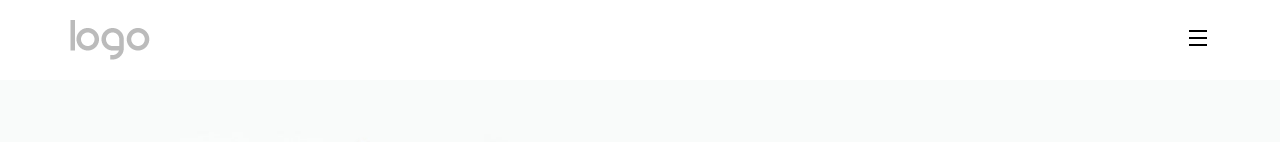
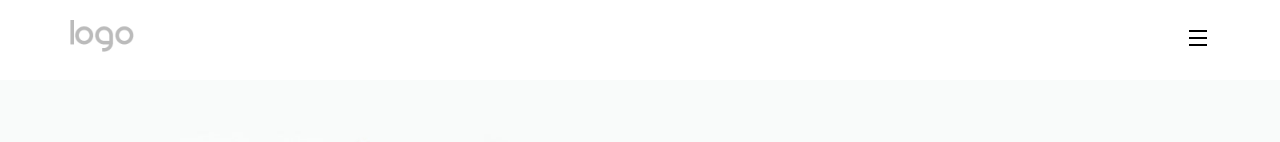
Before and after one commit to jihunv8/publishing-prac--music-edu, a React (Create React App) app: page / in a window 1280 px wide. Shown: the top 142 px of the page. Built offline with nearby package versions, Linux system fonts and the light colour scheme; a web font is replaced by a local one.

Commit message:
[add] Header 컴포넌트 구조 변경, 반응형 적용. Section1 컴포넌트 theme적용법 약간 변경

```diff
--- a/src/components/common/Header.jsx
+++ b/src/components/common/Header.jsx
@@ -1,39 +1,71 @@
 import styled from 'styled-components';
+import * as mediaSize from '../../global-style/style-util/mediaSize';
 
 import logo from '../../images/default-logo.png';
 import menuIcon from '../../images/icons/menu.svg';
 
-const HeaderWrapper = styled.header``;
+function Header() {
+  return (
+    <haeder>
+      <HeaderContentsArea>
+        <Logo>
+          <a href="">
+            <img src={logo} />
+          </a>
+        </Logo>
 
-const HeaderContents = styled.div`
-  width: ${({ theme }) => theme.mediaSize.contentsArea.xLarge};
+        <TempButton>
+          <img src={menuIcon} />
+        </TempButton>
+      </HeaderContentsArea>
+    </haeder>
+  );
+}
+
+export default Header;
+
+const HeaderContentsArea = styled.div`
+  width: ${mediaSize.contentsAreaXLarge};
   height: 80px;
   margin: 0 auto;
   display: flex;
   justify-content: space-between;
   align-items: center;
+
+  @media screen and (max-width: ${mediaSize.screenLarge}) {
+    width: ${mediaSize.contentsAreaLarge};
+  }
+
+  @media screen and (max-width: ${mediaSize.screenMiddle}) {
+    width: ${mediaSize.contentsAreaMiddle};
+  }
+
+  @media screen and (max-width: ${mediaSize.screenSmall}) {
+    width: ${mediaSize.contentsAreaSmall};
+  }
+
+  @media screen and (max-width: ${mediaSize.screenXSmall}) {
+    width: ${mediaSize.contentsAreaXSmall};
+  }
+`;
+
+const Logo = styled.h1`
+  height: 100%;
+  display: flex;
+  align-items: center;
+
+  > a > img {
+    width: 64px;
+  }
 `;
 
 const TempButton = styled.button`
   /* color: #1847b8; */
   background-color: rgba(0, 0, 0, 0);
   border: none;
-  width: 24px;
-  height: 30px;
   cursor: pointer;
+
+  > img {
+    width: 24px;
+  }
 `;
-
-function Header() {
-  return (
-    <HeaderWrapper>
-      <HeaderContents>
-        <img src={logo} />
-        <TempButton>
-          <img src={menuIcon} />
-        </TempButton>
-      </HeaderContents>
-    </HeaderWrapper>
-  );
-}
-
-export default Header;
--- a/src/components/home/section1/Section1.jsx
+++ b/src/components/home/section1/Section1.jsx
@@ -1,15 +1,5 @@
 import styled from 'styled-components';
-import {
-  contentsAreaXLarge,
-  contentsAreaLarge,
-  contentsAreaMiddle,
-  contentsAreaSmall,
-  contentsAreaXSmall,
-  screenLarge,
-  screenMiddle,
-  screenSmall,
-  screenXSmall,
-} from '../../../global-style/style-util/mediaSize';
+import * as mediaSize from '../../../global-style/style-util/mediaSize';
 
 import Contents from './Contents';
 
@@ -34,29 +24,29 @@ const Section1Wrapper = styled.section`
 `;
 
 const ContentsArea = styled.div`
-  width: ${contentsAreaXLarge};
+  width: ${mediaSize.contentsAreaXLarge};
   height: 691px;
   margin: 0 auto;
   display: flex;
 
-  @media screen and (max-width: ${screenLarge}) {
-    width: ${contentsAreaLarge};
+  @media screen and (max-width: ${mediaSize.screenLarge}) {
+    width: ${mediaSize.contentsAreaLarge};
     height: 570px;
   }
 
-  @media screen and (max-width: ${screenMiddle}) {
-    width: ${contentsAreaMiddle};
+  @media screen and (max-width: ${mediaSize.screenMiddle}) {
+    width: ${mediaSize.contentsAreaMiddle};
     height: 535px;
   }
 
-  @media screen and (max-width: ${screenSmall}) {
-    width: ${contentsAreaSmall};
+  @media screen and (max-width: ${mediaSize.screenSmall}) {
+    width: ${mediaSize.contentsAreaSmall};
     height: 1194px;
     flex-direction: column;
   }
 
-  @media screen and (max-width: ${screenXSmall}) {
-    width: ${contentsAreaXSmall};
+  @media screen and (max-width: ${mediaSize.screenXSmall}) {
+    width: ${mediaSize.contentsAreaXSmall};
     height: 1078px;
   }
 `;
@@ -65,11 +55,11 @@ const ImageContainer = styled.div`
   flex-grow: 47;
   flex-basis: 0;
 
-  @media screen and (max-width: ${screenMiddle}) {
+  @media screen and (max-width: ${mediaSize.screenMiddle}) {
     flex-grow: 55;
   }
 
-  @media screen and (max-width: ${screenSmall}) {
+  @media screen and (max-width: ${mediaSize.screenSmall}) {
     order: 1;
   }
 `;
@@ -79,11 +69,11 @@ const Image = styled.div`
   flex-grow: 47;
   flex-basis: 0;
 
-  @media screen and (max-width: ${screenMiddle}) {
+  @media screen and (max-width: ${mediaSize.screenMiddle}) {
     flex-grow: 55;
   }
 
-  @media screen and (max-width: ${screenSmall}) {
+  @media screen and (max-width: ${mediaSize.screenSmall}) {
     order: 1;
   }
 `;
```
Also changed, not shown: src/components/home/section1/Contents.jsx (+9 -9 lines).
